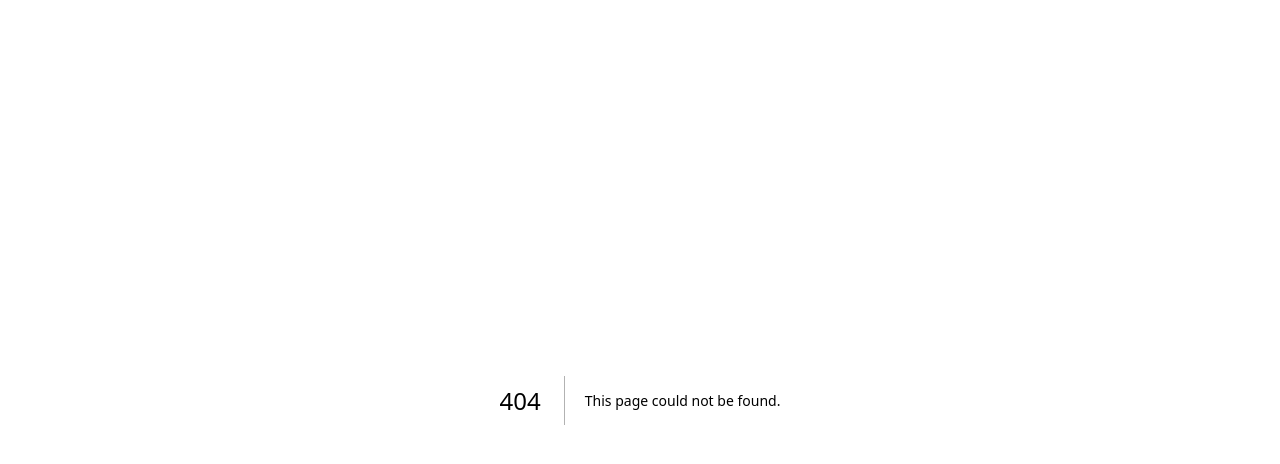
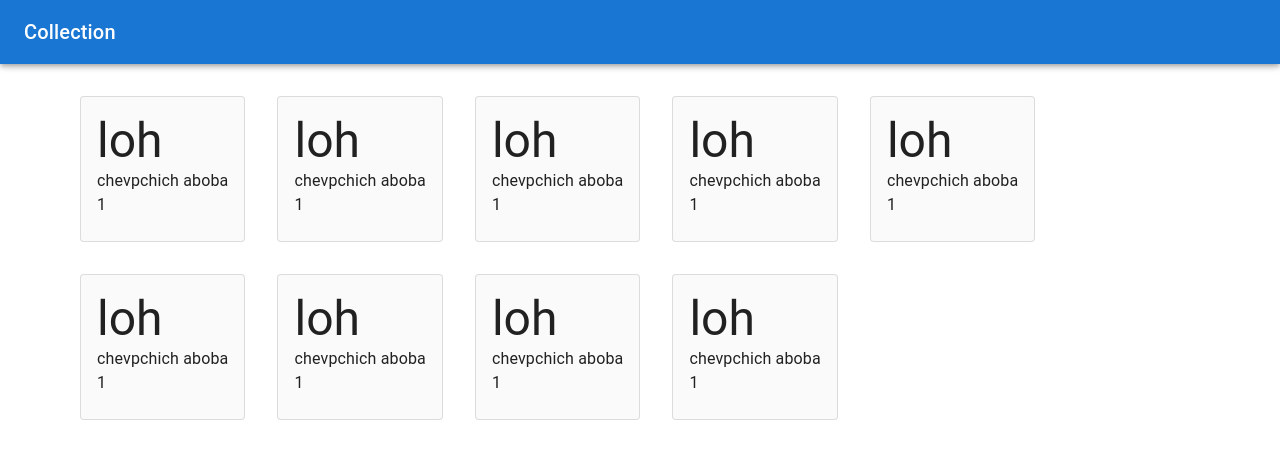
Before and after one commit to 4rutemu/dungeon, a Next.js app: page /collection in a window 1280 px wide. Before the commit this address had no page. Shown: the top 464 px of the page. Built offline with nearby package versions, Linux system fonts and the light colour scheme.

Commit message:
login, collection, collectionCard

```diff
--- a/package.json
+++ b/package.json
@@ -11,6 +11,8 @@
   "dependencies": {
     "@emotion/react": "^11.11.4",
     "@emotion/styled": "^11.11.5",
+    "@mui/icons-material": "^5.15.15",
+    "@mui/joy": "^5.0.0-beta.36",
     "@mui/material": "^5.15.15",
     "next": "14.2.2",
     "react": "^18",
--- /dev/null
+++ b/src/app/collection/layout.tsx
@@ -0,0 +1,84 @@
+'use client'
+
+import * as React from 'react';
+import AppBar from '@mui/material/AppBar';
+import Toolbar from '@mui/material/Toolbar';
+import Typography from '@mui/material/Typography';
+import CssBaseline from '@mui/material/CssBaseline';
+import useScrollTrigger from '@mui/material/useScrollTrigger';
+import Box from '@mui/material/Box';
+import Container from '@mui/material/Container';
+import Fab from '@mui/material/Fab';
+import KeyboardArrowUpIcon from '@mui/icons-material/KeyboardArrowUp';
+import Fade from '@mui/material/Fade';
+
+interface Props {
+  /**
+   * Injected by the documentation to work in an iframe.
+   * You won't need it on your project.
+   */
+  window?: () => Window;
+  children: React.ReactElement;
+}
+
+function ScrollTop(props: Props) {
+  const { children, window } = props;
+  // Note that you normally won't need to set the window ref as useScrollTrigger
+  // will default to window.
+  // This is only being set here because the demo is in an iframe.
+  const trigger = useScrollTrigger({
+    target: window ? window() : undefined,
+    disableHysteresis: true,
+    threshold: 100,
+  });
+
+  const handleClick = (event: React.MouseEvent<HTMLDivElement>) => {
+    const anchor = (
+      (event.target as HTMLDivElement).ownerDocument || document
+    ).querySelector('#back-to-top-anchor');
+
+    if (anchor) {
+      anchor.scrollIntoView({
+        block: 'center',
+      });
+    }
+  };
+
+  return (
+    <Fade in={trigger}>
+      <Box
+        onClick={handleClick}
+        role="presentation"
+        sx={{ position: 'fixed', bottom: 16, right: 16 }}
+      >
+        {children}
+      </Box>
+    </Fade>
+  );
+}
+
+export default function CollectionLayout(props: Props) {
+  return (
+    <React.Fragment>
+      <CssBaseline />
+      <AppBar>
+        <Toolbar>
+          <Typography variant="h6" component="div">
+            Collection
+          </Typography>
+        </Toolbar>
+      </AppBar>
+      <Toolbar id="back-to-top-anchor" />
+      <Container>
+        <Box sx={{ my: 2 }}>
+            {props.children}
+        </Box>
+      </Container>
+      <ScrollTop {...props}>
+        <Fab size="small" aria-label="scroll back to top">
+          <KeyboardArrowUpIcon />
+        </Fab>
+      </ScrollTop>
+    </React.Fragment>
+  );
+}
--- /dev/null
+++ b/src/app/collection/page.tsx
@@ -0,0 +1,96 @@
+'use client'
+
+import { Box, Card, CardContent, Grid, Typography } from "@mui/material";
+import { createTheme, ThemeProvider } from '@mui/material/styles';
+import { FunctionComponent } from "react";
+import CollectionCard from "../components/CollectionCard";
+
+interface CollectionProps {
+
+}
+
+const collection = [
+    {
+        id: "1",
+        level: 1,
+        clas: "aboba",
+        name: "loh",
+        race: "chevpchich"
+    },
+    {
+        id: "2",
+        level: 1,
+        clas: "aboba",
+        name: "loh",
+        race: "chevpchich"
+    },
+    {
+        id: "3",
+        level: 1,
+        clas: "aboba",
+        name: "loh",
+        race: "chevpchich"
+    },
+    {
+        id: "4",
+        level: 1,
+        clas: "aboba",
+        name: "loh",
+        race: "chevpchich"
+    },
+    {
+        id: "5",
+        level: 1,
+        clas: "aboba",
+        name: "loh",
+        race: "chevpchich"
+    },
+    {
+        id: "6",
+        level: 1,
+        clas: "aboba",
+        name: "loh",
+        race: "chevpchich"
+    },
+    {
+        id: "7",
+        level: 1,
+        clas: "aboba",
+        name: "loh",
+        race: "chevpchich"
+    },
+    {
+        id: "8",
+        level: 1,
+        clas: "aboba",
+        name: "loh",
+        race: "chevpchich"
+    },
+    {
+        id: "9",
+        level: 1,
+        clas: "aboba",
+        name: "loh",
+        race: "chevpchich"
+    },
+]
+
+const defaultTheme = createTheme();
+
+const Collection: FunctionComponent<CollectionProps> = () => {
+    return (
+        <ThemeProvider theme={defaultTheme}>
+            <Box
+                display={"flex"}
+                alignItems={"center"}
+                gap={4}
+                p={2}
+                flexWrap={"wrap"}
+            >
+                {collection.map((card) => <CollectionCard key={card.id} id={card.id} level={card.level} clas={card.clas} cname={card.name} race={card.race}></CollectionCard>)}
+            </Box>
+        </ThemeProvider>
+    );
+}
+
+export default Collection;
--- /dev/null
+++ b/src/app/components/CollectionCard.tsx
@@ -0,0 +1,24 @@
+import { Card, CardContent, Typography } from "@mui/material";
+import { FunctionComponent } from "react";
+
+interface CollectionCardProps {
+    id: string,
+    level: number,
+    clas: string,
+    cname: string,
+    race: string
+}
+
+const CollectionCard: FunctionComponent<CollectionCardProps> = ({id, level, clas, cname, race}) => {
+    return (
+        <Card sx={{cursor: "pointer", backgroundColor: "#fafafa"}} variant="outlined">
+            <CardContent>
+                <Typography variant="h3">{cname}</Typography>
+                <Typography variant="body1">{race} {clas}</Typography>
+                <Typography variant="body1">{level}</Typography>
+            </CardContent>
+        </Card>
+    );
+}
+
+export default CollectionCard;
--- a/src/app/globals.css
+++ b/src/app/globals.css
@@ -85,16 +85,6 @@ body {
   overflow-x: hidden;
 }
 
-body {
-  color: rgb(var(--foreground-rgb));
-  background: linear-gradient(
-      to bottom,
-      transparent,
-      rgb(var(--background-end-rgb))
-    )
-    rgb(var(--background-start-rgb));
-}
-
 a {
   color: inherit;
   text-decoration: none;
```
Also changed, not shown: src/app/components/CharacterList.tsx (added, +13 -0 lines), src/app/page.tsx (+126 -91 lines), 1 other file (tests, documents, lock files or other folders).
